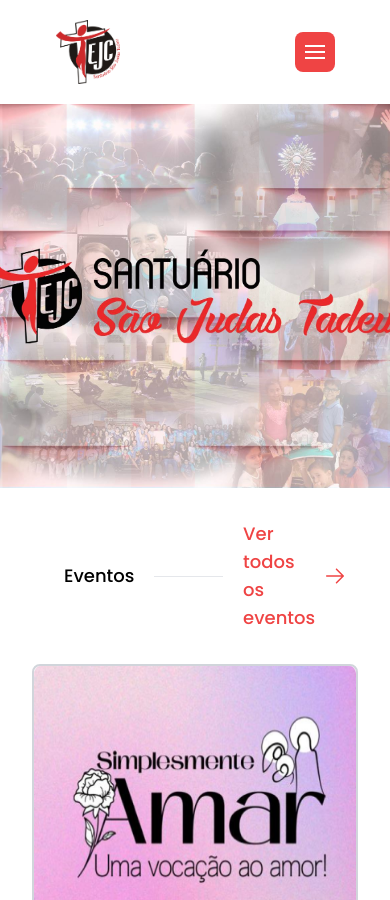
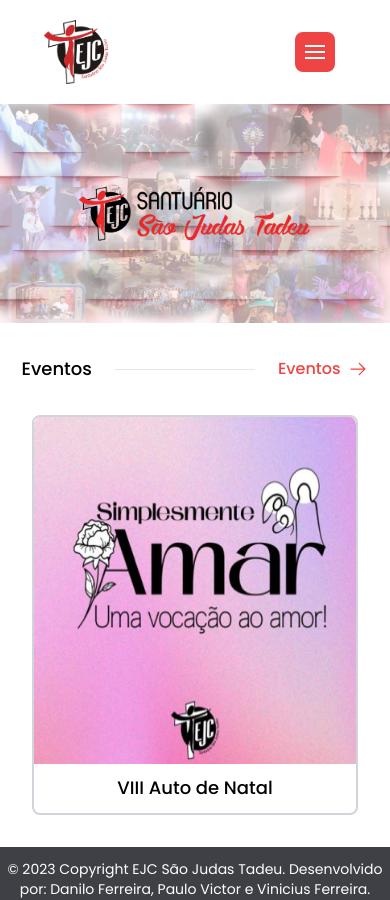
Before and after one commit to danilo-fq/inscricoes-ejc-frontend, a React (Vite) app: page / in a window 390 px wide. Shown: the top 900 px of the page. Built offline with nearby package versions, Linux system fonts and the light colour scheme.

Commit message:
fix: resizing Header ShowAllArrow and background image responsive mobile

```diff
--- a/src/components/Header.tsx
+++ b/src/components/Header.tsx
@@ -9,10 +9,18 @@ export default function Header() {
   return (
     <header className="my-5 flex justify-around items-center w-full">
       <Link to="/">
-        <img className="w-16 h-16 relative right-4" src="/logo-ejc-sjt.png" alt="" />
+        <img
+          className="w-16 h-16 relative
+            right-[85px]  max-sm:right-7"
+          src="/logo-ejc-sjt.png"
+          alt=""
+        />
       </Link>
 
-      <nav className="flex gap-7 justify-center items-center w-auto max-sm:hidden">
+      <nav
+        className="flex gap-7 justify-center items-center
+          w-auto relative left-32 max-sm:hidden"
+      >
         <Link to="/inscricoes" className="text-lg font-medium">
           Inscrições
         </Link>
--- a/src/components/ShowAllArrow.tsx
+++ b/src/components/ShowAllArrow.tsx
@@ -8,12 +8,15 @@ type ShowAllArrowProps = {
 
 export default function ShowAllArrow({ name, link, textLink }: ShowAllArrowProps) {
   return (
-    <div className="mx-16 flex items-center justify-center gap-5">
+    <div
+      className="mx-16 max-sm:mx-5
+        flex items-center justify-center max-sm:justify-around gap-5"
+    >
       <p className="text-lg font-medium">{name}</p>
-      <hr className="w-24 basis-[70%] bg-gray-300" />
-      <Link className="flex gap-2" to={ link }>
-        <p className=" text-red-500 text-lg font-medium">{textLink}</p>
-        <img src="../src/assets/right-arrow.svg" alt="" />
+      <hr className="w-24 basis-[70%] max-sm:basis-[40%] bg-gray-300" />
+      <Link className="flex justify-center items-center gap-2" to={ link }>
+        <p className=" text-red-500 text-base font-medium align-middle">{textLink}</p>
+        <img className="w-5 h-5" src="../src/assets/right-arrow.svg" alt="" />
       </Link>
     </div>
   );
--- a/src/pages/home/index.tsx
+++ b/src/pages/home/index.tsx
@@ -8,14 +8,19 @@ export default function Home() {
     <>
       <Header />
       <main>
-        <section>
-          <img className="h-96 w-full object-cover" src="/Banner-EJC-.jpg" alt="" />
+        <section className="">
+          <img
+            className="h-96 w-full object-cover
+              max-sm:object-contain max-sm:h-fit"
+            src="/Banner-EJC-.jpg"
+            alt=""
+          />
         </section>
         <section className="my-8">
           <ShowAllArrow
             name="Eventos"
             link="/eventos"
-            textLink="Ver todos os eventos"
+            textLink="Eventos"
           />
           <div className="m-8 flex basis-1/3 justify-center items-center">
             <EventCard />
```
